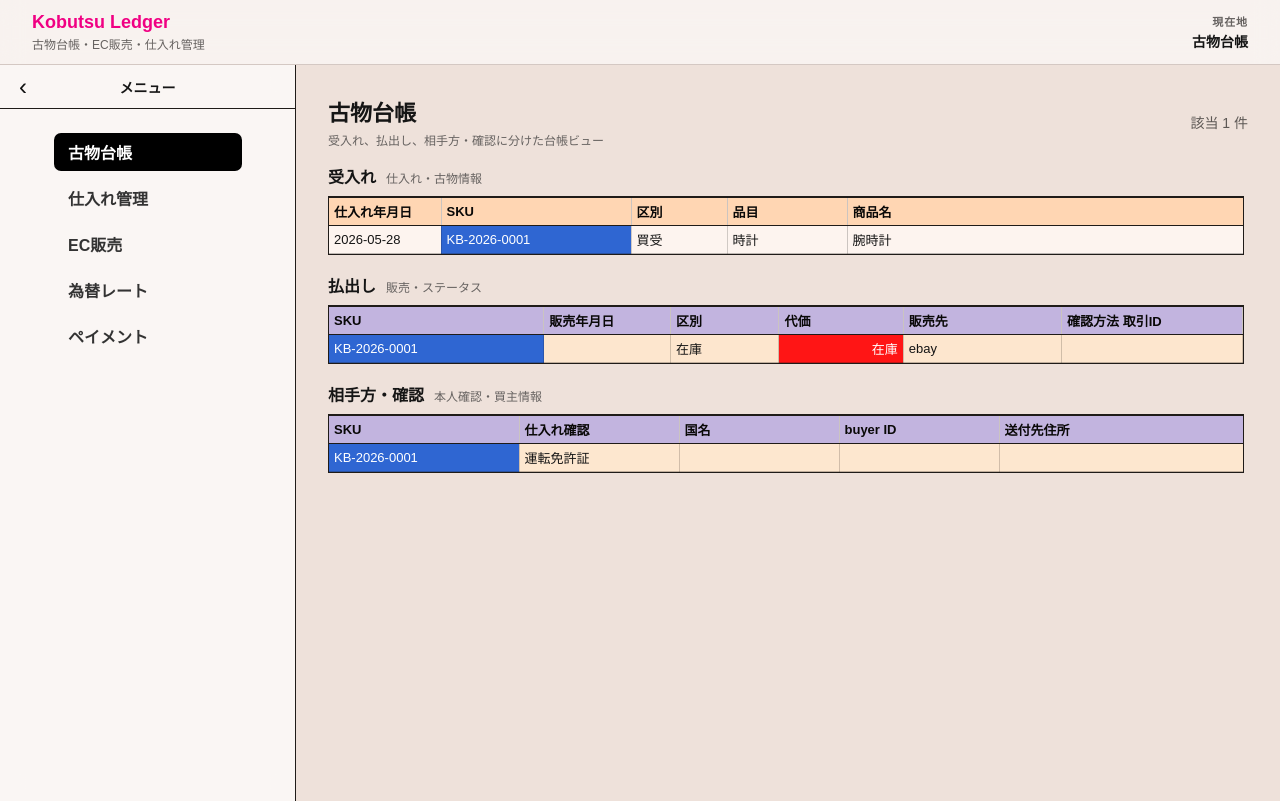
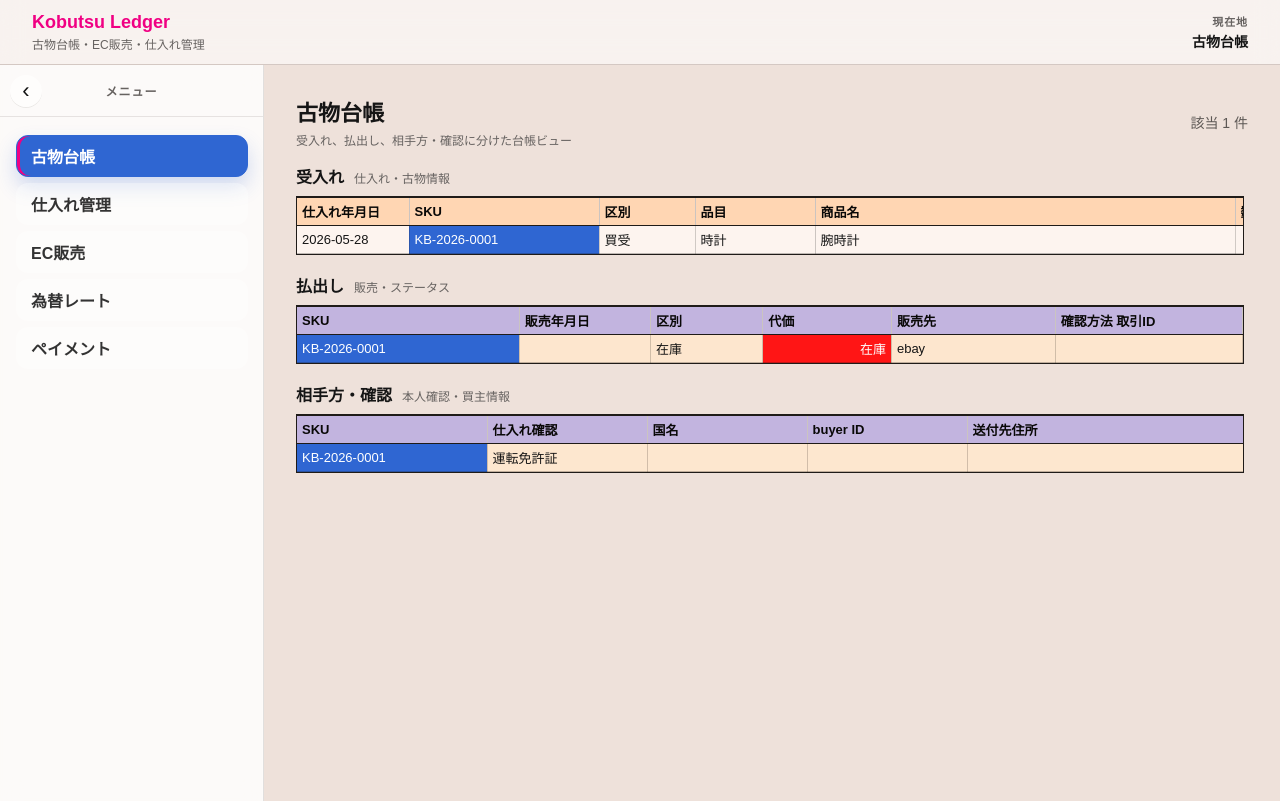
Before and after one commit to muu-ima/muu-ledger-system, a Next.js app in the folder frontend/: page / in a window 1280 px wide. Built offline with nearby package versions, Linux system fonts and the light colour scheme; no server answers.

Commit message:
style polish workspace sidebar and action buttons

```diff
--- a/frontend/app/components/SupplierManagement.tsx
+++ b/frontend/app/components/SupplierManagement.tsx
@@ -176,7 +176,11 @@ export default function SupplierManagement() {
               <span>フォーム入力とテーブル更新を切り替えながら管理するビュー</span>
             </div>
             <div className="ledgerTopActions compact">
-              <button type="button" onClick={openSupplierSourceModal}>
+              <button
+                className="primaryActionButton"
+                type="button"
+                onClick={openSupplierSourceModal}
+              >
                 新規仕入れ
               </button>
               <div className="resultCount">
--- a/frontend/app/components/ledger-workspace/layout/LedgerWorkspaceSidebar.tsx
+++ b/frontend/app/components/ledger-workspace/layout/LedgerWorkspaceSidebar.tsx
@@ -27,7 +27,7 @@ export function LedgerWorkspaceSidebar({
         >
           {isOpen ? "‹" : "›"}
         </button>
-        <span>メニュー</span>
+        <span className="sidebarHeaderTitle">メニュー</span>
         <span className="sidebarSpacer" />
       </div>
 
--- a/frontend/app/components/supplier-management/form/SupplierSourceForm.tsx
+++ b/frontend/app/components/supplier-management/form/SupplierSourceForm.tsx
@@ -22,7 +22,9 @@ export function SupplierSourceForm({
       />
 
       <div className="formActions">
-        <button type="submit">保存</button>
+        <button className="primaryActionButton" type="submit">
+          保存
+        </button>
         <span>{submitStatus}</span>
       </div>
     </>
--- a/frontend/app/globals.css
+++ b/frontend/app/globals.css
@@ -109,83 +109,126 @@ button {
 }
 
 .sidebar {
-  width: 54px;
+  width: 58px;
   flex: 0 0 auto;
-  border-right: 1px solid var(--line);
-  background: rgba(255, 255, 255, 0.7);
-  backdrop-filter: blur(12px);
+  border-right: 1px solid rgba(31, 27, 24, 0.12);
+  background: rgba(255, 255, 255, 0.82);
+  backdrop-filter: blur(10px);
+  box-shadow: inset -1px 0 0 rgba(255, 255, 255, 0.24);
   overflow: hidden auto;
-  transition: width 180ms ease;
+  transition:
+    width 180ms ease,
+    background 180ms ease;
 }
 
 .sidebar.open {
-  width: 296px;
+  width: 264px;
 }
 
 .sidebarHeader {
-  height: 44px;
-  border-bottom: 1px solid var(--line);
+  height: 52px;
+  border-bottom: 1px solid rgba(31, 27, 24, 0.1);
   display: grid;
   grid-template-columns: 44px 1fr 44px;
   align-items: center;
-  padding: 0 8px;
+  padding: 0 10px;
 }
 
 .sidebarHeader span {
   text-align: center;
   font-weight: 800;
-  font-size: 14px;
+  font-size: 12px;
+  letter-spacing: 0.08em;
+  color: var(--muted);
+}
+
+.sidebarHeaderTitle,
+.sidebarSpacer {
+  transition:
+    opacity 120ms ease,
+    visibility 120ms ease;
+}
+
+.sidebar:not(.open) .sidebarHeader {
+  grid-template-columns: 38px 0 0;
+  justify-content: start;
+}
+
+.sidebar:not(.open) .sidebarHeaderTitle,
+.sidebar:not(.open) .sidebarSpacer {
+  opacity: 0;
+  visibility: hidden;
 }
 
 .iconButton {
-  width: 30px;
-  height: 30px;
+  width: 32px;
+  height: 32px;
   border: 0;
-  border-radius: 6px;
-  background: transparent;
+  border-radius: 999px;
+  background: rgba(255, 255, 255, 0.56);
   color: #111;
-  font-size: 24px;
+  font-size: 22px;
   line-height: 1;
+  box-shadow: 0 1px 0 rgba(31, 27, 24, 0.08);
 }
 
 .iconButton:hover {
-  background: rgba(0, 0, 0, 0.08);
+  background: rgba(31, 27, 24, 0.1);
 }
 
 .sidebarBody {
-  width: 296px;
+  width: 264px;
   opacity: 0;
   pointer-events: none;
-  padding: 24px 54px 36px;
-  transition: opacity 120ms ease;
+  padding: 18px 16px 28px;
+  transition:
+    opacity 120ms ease,
+    transform 160ms ease;
+  transform: translateX(-6px);
 }
 
 .sidebar.open .sidebarBody {
   opacity: 1;
   pointer-events: auto;
+  transform: translateX(0);
 }
 
 .sheetList {
   display: flex;
   flex-direction: column;
-  gap: 8px;
-  margin-bottom: 28px;
+  gap: 6px;
+  margin-bottom: 20px;
 }
 
 .sheetList button {
-  min-height: 38px;
-  border: 0;
-  border-radius: 7px;
-  background: transparent;
+  min-height: 42px;
+  border: 1px solid transparent;
+  border-radius: 12px;
+  background: rgba(255, 255, 255, 0.32);
   color: #333;
   padding: 0 14px;
   text-align: left;
   font-weight: 700;
+  transition:
+    background 140ms ease,
+    border-color 140ms ease,
+    color 140ms ease,
+    transform 140ms ease;
+}
+
+.sheetList button:hover {
+  background: rgba(255, 255, 255, 0.82);
+  border-color: rgba(31, 27, 24, 0.08);
+  transform: translateX(2px);
 }
 
 .sheetList button.selected {
-  background: #000;
+  background: #2f66d2;
   color: #fff;
+  border-color: #2f66d2;
+  box-shadow:
+    inset 3px 0 0 var(--brand),
+    0 10px 20px rgba(47, 102, 210, 0.22);
 }
 
 fieldset {
@@ -268,6 +311,31 @@ fieldset input:not([type="checkbox"]) {
 .resultCount {
   color: #5d5855;
   font-size: 14px;
+}
+
+.primaryActionButton {
+  min-width: 92px;
+  min-height: 38px;
+  border: 1px solid #2f66d2;
+  border-radius: 10px;
+  background: #2f66d2;
+  padding: 0 18px;
+  color: #fff;
+  font-weight: 800;
+  line-height: 1;
+  box-shadow: 0 10px 20px rgba(47, 102, 210, 0.2);
+  transition:
+    transform 140ms ease,
+    box-shadow 140ms ease,
+    background 140ms ease,
+    border-color 140ms ease;
+}
+
+.primaryActionButton:hover {
+  background: #2557bb;
+  border-color: #2557bb;
+  box-shadow: 0 12px 24px rgba(47, 102, 210, 0.28);
+  transform: translateY(-1px);
 }
 
 .ledgerTopActions {
@@ -491,20 +559,6 @@ fieldset input:not([type="checkbox"]) {
   align-items: center;
   flex-wrap: wrap;
   gap: 12px;
-}
-
-.formActions button {
-  min-width: 92px;
-  min-height: 34px;
-  border: 0;
-  border-radius: 6px;
-  background: #000;
-  color: white;
-  font-weight: 800;
-}
-
-.formActions button[type="button"] {
-  background: #2f66d2;
 }
 
 .formActions span {
```
